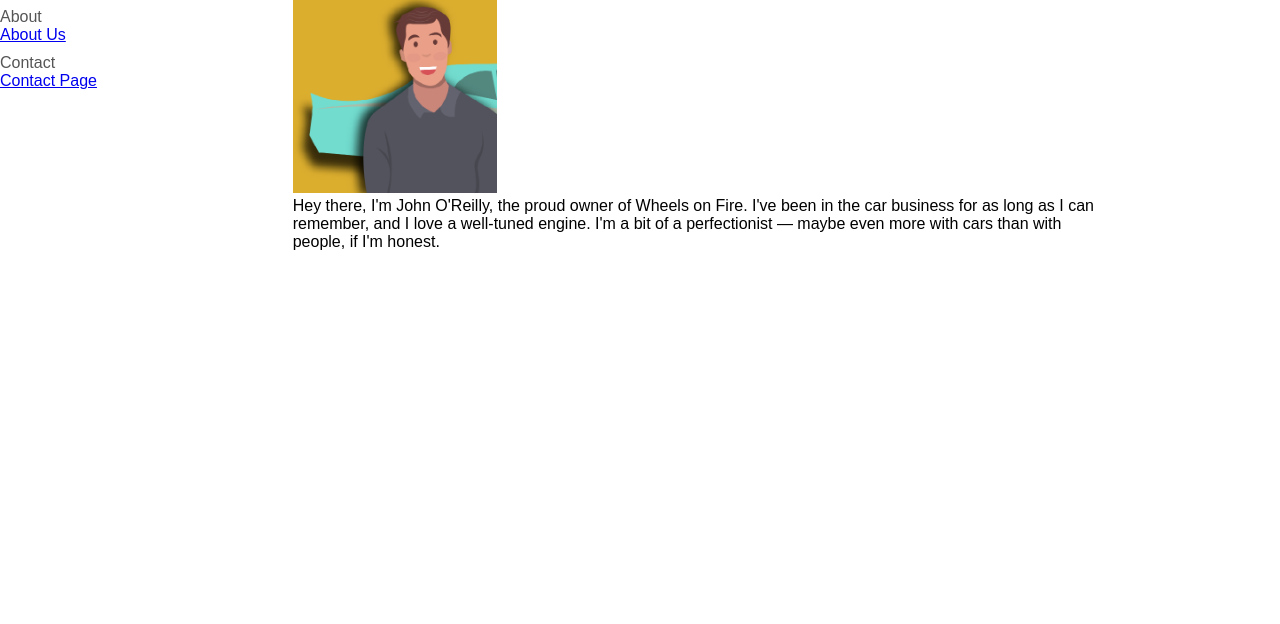
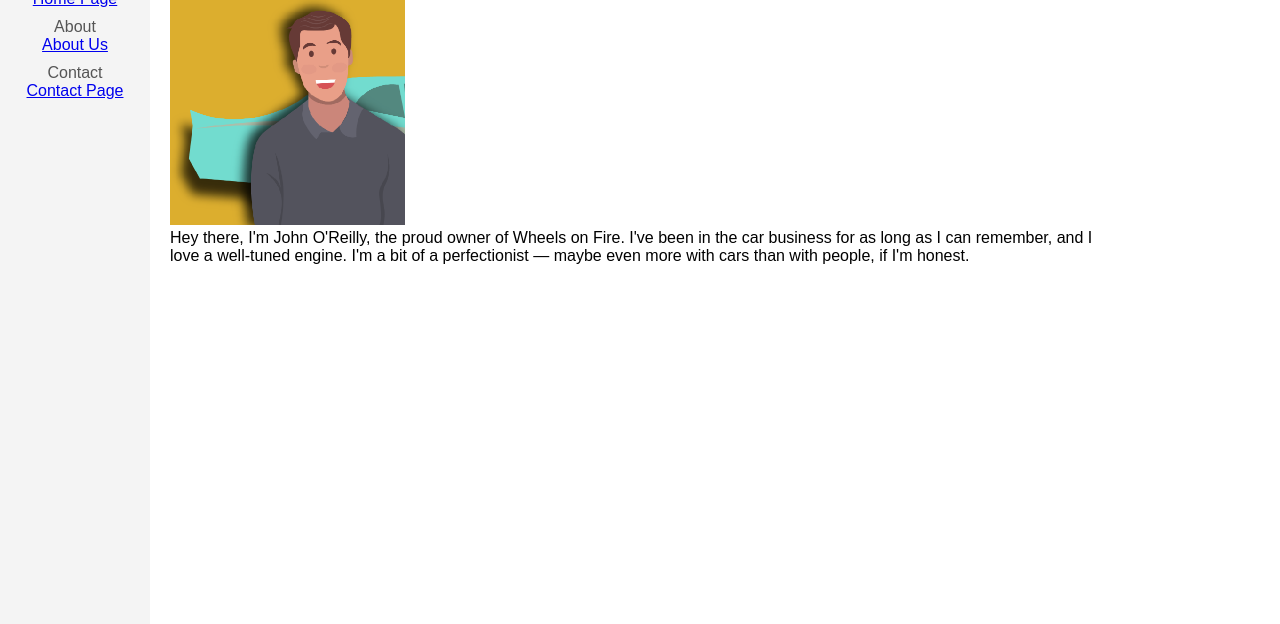
Before and after one commit to TUDRiley/WebDev_Project_ParCars, a plain HTML site: page pages/about.html in a window 1280 px wide. Shown: the part 176-800 px from the top of the page. Drawn offline with Linux system fonts and the light colour scheme.

Commit message:
fixed class names for sidebars

```diff
--- a/css/style.css
+++ b/css/style.css
@@ -162,3 +162,7 @@ body {
     right: 20px;
 
   }
+
+  .bgcolor{
+    background-color: white;
+  }
--- a/pages/about.html
+++ b/pages/about.html
@@ -7,7 +7,7 @@
     <link rel="stylesheet" href="../css/style.css">
     <link rel="icon" href="../media/photos/favicon.ico" type="image/x-icon">
 </head>
-<body>
+<body class="bgcolor">
     <!-- Top bar -->
     <div class="top-bar">
         <img src="../media/photos/banner.jpg" alt="Wheels On Fire Banner" style="width: 100%; height: 100%;">
@@ -16,7 +16,7 @@
     <!-- Main layout -->
     <div class="layout">
         <!-- Left sidebar -->
-        <div class="sidebar left">
+        <div class="sidebar-left">
             <h2>Navigation</h2>
             <div class="sidebar-note">Home</div>
             <a href="../index.html">Home Page</a>
@@ -39,7 +39,11 @@
                 than with people, if I'm honest. </p>
         </div>
 
-    </div>
+
+
+
+
+
 
 </body>
 </html>
--- a/scripts/script.js
+++ b/scripts/script.js
@@ -299,7 +299,7 @@ function changeColor()
     let sbLeft = document.querySelector('.sidebar-left')
     let carWeek = document.querySelector(".car-of-the-week")
 
-    let bodyBgColor = window.getComputedStyle(document.body).backgroundColor;
+    //let bodyBgColor = window.getComputedStyle(document.body).backgroundColor;
 
 
     if (document.body.style.backgroundColor == 'rgb(89, 89, 89)')
@@ -339,7 +339,5 @@ function changeColor()
 
 
     // to do:
-    // change color of sidebar as well
-    // give the theme button an icon
-    // change color of text in the car of the week
+    // make it work for the other pages
 }
```
Also changed, not shown: pages/contact.html (+4 -1 lines), pages/template.html (+2 -2 lines).
